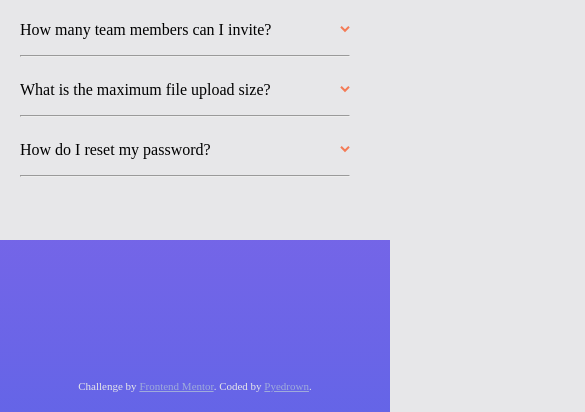
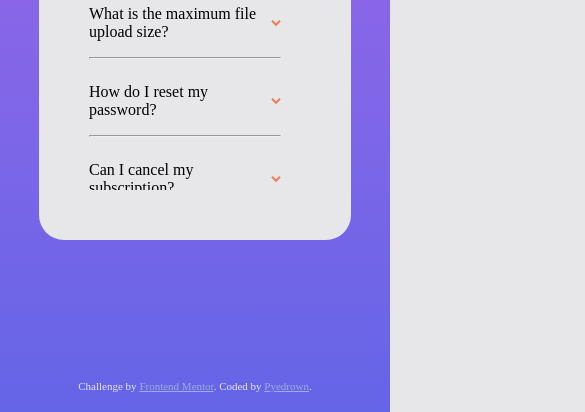
Before and after one commit to AstronautoLunar/faq-accordion-card-webpack, a website built with webpack: page src/index.html in a window 390 px wide. Shown: the part 432-844 px from the top of the page, 585 px wide, since content can reach past the window. Built offline with nearby package versions, Linux system fonts and the light colour scheme.

Commit message:
:construction: Tornando o site adapatado a qualquer dispositivo

```diff
--- a/src/sass/_card.sass
+++ b/src/sass/_card.sass
@@ -1,4 +1,7 @@
 #container
+    width: 900px
+    height: 500px
+
     position: relative
 
     #illustration-box
@@ -12,8 +15,8 @@
         width: 170px
 
     #card
-        width: 900px
-        height: 500px
+        width: 100%
+        height: 100%
 
         background-color: $lightGrayishBlue
 
@@ -102,7 +105,11 @@
                         hr
                             margin-top: 16px
 
-    @media screen and (max-width: 910px)
+@media screen and (max-width: 910px)
+
+    #container
+        width: 80%
+
         #illustration-box
             display: none
 
@@ -110,6 +117,14 @@
             flex-direction: column
 
             #illustration
+                height: 20%
 
                 #illustration-woman,
                 #illustration-pattern
+
+            #faq
+                width: 100%
+                height: 80%
+
+                #answers
+                    justify-content: flex-start
```
Also changed, not shown: src/core/code.js (+1 -1 lines).
